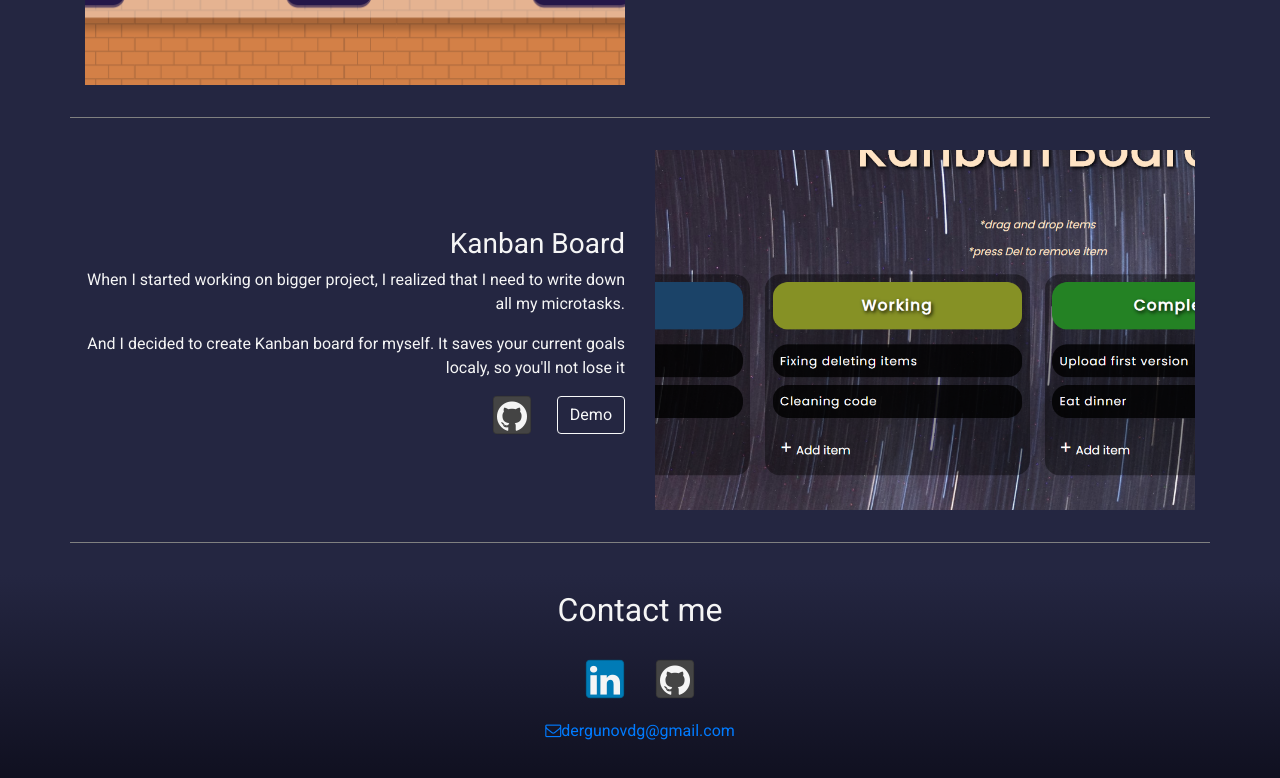
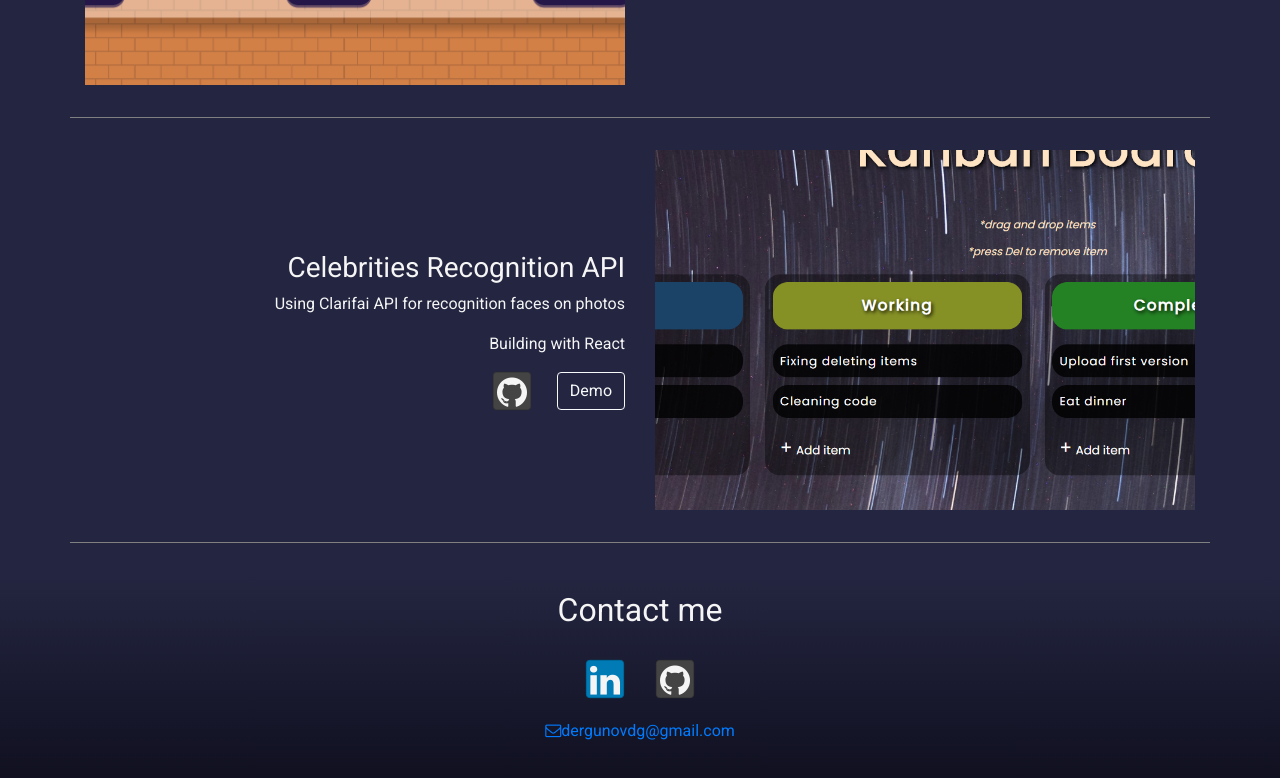
Before and after one commit to ddwebdevv/portfolio, a website: page home.html in a window 1280 px wide. Shown: the part 1747-2525 px from the top of the page. Drawn offline with nearby package versions, Linux system fonts and the light colour scheme.

Commit message:
updated project Celeb-Recog-API

```diff
--- a/home.html
+++ b/home.html
@@ -82,11 +82,11 @@
                 </a>
             </div>
             <div class="col-sm-6 align-self-center text-sm-right ">
-                <h3>Kanban Board</h3>
-                <p>When I started working on bigger project, I realized that I need to write down all my microtasks.</p>
-                <p>And I decided to create Kanban board for myself. It saves your current goals localy, so you'll not lose it</p>
-                <a href="https://github.com/ddwebdevv/planner" class="btn btn-social-icon btn-github mx-4" target="_blank"><i class="fa fa-github iconwhite"></i></a>
-                <a href="https://ddwebdevv.github.io/planner/" class="textright  btn btn-outline-light">Demo</a>
+                <h3>Celebrities Recognition API</h3>
+                <p>Using Clarifai API for recognition faces on photos</p>
+                <p>Building with React</p>
+                <a href="https://github.com/ddwebdevv/react-celeb-recognition" class="btn btn-social-icon btn-github mx-4" target="_blank"><i class="fa fa-github iconwhite"></i></a>
+                <a href="https://ddwebdevv.github.io/react-celeb-recognition/" class="textright  btn btn-outline-light" target="_blank">Demo</a>
             </div>
         </div>
 	</div>
```
